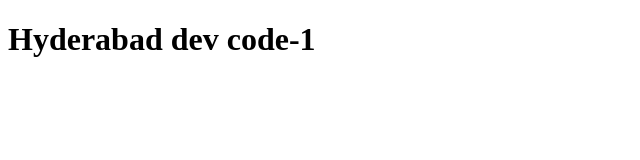
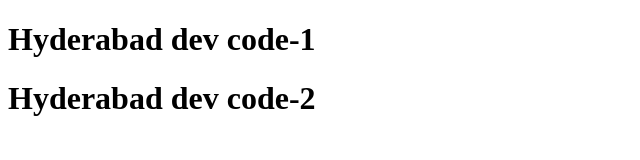
Before and after one commit to Gopala-Krishna-web/cloning, a plain HTML site: page index.html in a window 1280 px wide. Shown: the whole page, without its empty margins (0-640 px from the left). Drawn offline with Linux system fonts and the light colour scheme.

Commit message:
Hyderabad dev code-2

```diff
--- a/index.html
+++ b/index.html
@@ -9,6 +9,7 @@
 
 <body>
     <h1>Hyderabad dev code-1</h1>
+    <h1>Hyderabad dev code-2</h1>
 </body>
 
 </html>
```
